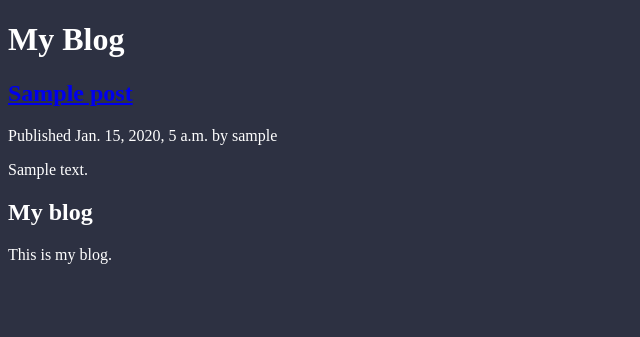
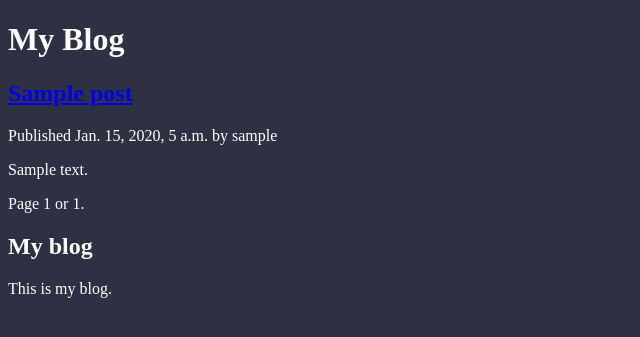
Before and after one commit to craigdev937/super_blog, a Django app: page /blog/ in a window 1280 px wide. Shown: the top 337 px of the page, without its empty margins (0-640 px from the left). Run offline with Django 3.2, Linux system fonts and the light colour scheme; tables that the repository leaves empty hold one stand-in row (values such as "Sample post").

Commit message:
Setup the templates, urls, and views.

```diff
--- a/blog/urls.py
+++ b/blog/urls.py
@@ -1,9 +1,8 @@
 from django.conf.urls import url
-from blog import views
-
+from . import views
 
 urlpatterns = [
-    url(r'^$', views.post_list, name='post_list'),
+    url(r'^$', views.PostListView.as_view(), name='post_list'),
     url(r'^(?P<year>\d{4})/(?P<month>\d{2})/(?P<day>\d{2})/(?P<post>[-\w]+)/$',
         views.post_detail, name='post_detail'),
 ]
--- a/blog/views.py
+++ b/blog/views.py
@@ -1,10 +1,14 @@
 from django.shortcuts import render, get_object_or_404
+from django.core.paginator import Paginator, EmptyPage, PageNotAnInteger
+from django.views.generic import ListView
 from .models import Post
 
 
-def post_list(request):
-    posts = Post.published.all()
-    return render(request, 'blog/post/list.html', {'posts': posts})
+class PostListView(ListView):
+    queryset = Post.published.all()
+    context_object_name = 'posts'
+    paginate_by = 3
+    template_name = 'blog/post/list.html'
 
 
 def post_detail(request, year, month, day, post):
--- a/mysite/urls.py
+++ b/mysite/urls.py
@@ -1,10 +1,8 @@
 """"""
 from django.conf.urls import url, include
 from django.contrib import admin
-from blog import views
 
 urlpatterns = [
     url(r'^admin/', admin.site.urls),
     url(r'^blog/', include('blog.urls', namespace='blog', app_name='blog')),
-    url(r'', include('blog.urls')),
 ]
--- a/templates/blog/post/list.html
+++ b/templates/blog/post/list.html
@@ -8,4 +8,5 @@
         <p>Published {{ post.publish }} by {{ post.author }}</p>
         {{ post.body|truncatewords:30|linebreaks }}
     {% endfor %}
+    {% include "blog/post/pagination.html" with page=page_obj %}
 {% endblock content %}
--- /dev/null
+++ b/templates/blog/post/pagination.html
@@ -0,0 +1,14 @@
+
+<div class="pagination">
+    <span class="step-links">
+        {% if page.has_previous %}
+            <a href="?page={{ page.previous_page_number }}">Previous</a>
+        {% endif %}
+        <span class="current">
+            Page {{ page.number }} or {{ page.paginator.num_pages }}.
+        </span>
+        {% if page.has_next %}
+            <a href="?page={{ page.next_page_number }}">Next</a>
+        {% endif %}
+    </span>
+</div>
```
Also changed, not shown: blog/forms.py (added, +10 -0 lines), static/blog/css/style.css (line endings or trailing spaces), 1 other file.
